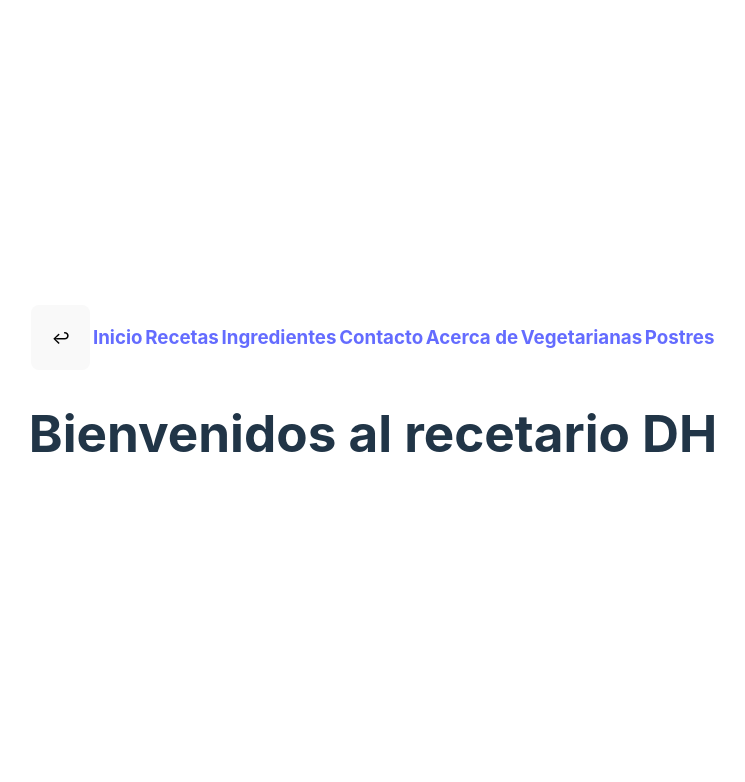
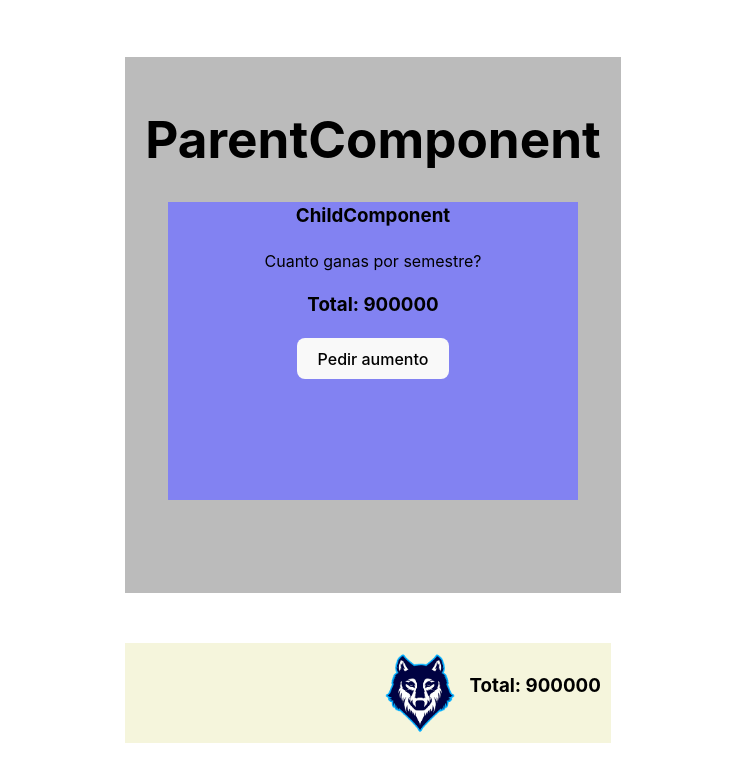
Before and after one commit to juliandevbra/food-project-c7, a React (Vite) app: page / in a window 1280 px wide. Shown: the top 782 px of the page, without its empty margins (267-1012 px from the left). Built offline with nearby package versions, Linux system fonts and the light colour scheme; no server answers.

Commit message:
Clase 19 - Context parte 1

```diff
--- a/src/App.css
+++ b/src/App.css
@@ -35,3 +35,36 @@
   width: 150px;
   object-fit: cover;
 }
+.parent{
+  padding: 20px;
+  height: 62vh;
+  background-color: #bbbbbb;
+  color:#000;
+}
+
+
+.child{
+  width: 90%;
+  height: 60%;
+  display: block;
+  margin: auto;
+  background-color: #8282f2;
+}
+
+
+.lobo-estepario{
+  background-color: beige;
+  display: flex;
+  justify-content: flex-end;
+  margin-top: 50px;
+  margin-right: 10px;
+  color: #000;
+  padding: 10px;
+}
+
+
+.lobo{
+  width: 80px;
+  height: 80px;
+  margin-right: 10px;
+}
--- a/src/App.jsx
+++ b/src/App.jsx
@@ -1,6 +1,10 @@
 import { useEffect, useState } from 'react'
 import { Route, Routes } from 'react-router-dom'
 import './App.css'
+import ChildComponent from './Clase 19/ChildComponent'
+import Context from './Clase 19/Context'
+import LoboEstepario from './Clase 19/LoboEstepario'
+import ParentComponent from './Clase 19/ParentComponent'
 import Deserts from './Components/Deserts'
 import LoginForm from './Components/LoginForm'
 import Navbar from './Components/Navbar'
@@ -17,35 +21,36 @@
 
 function App() {
 
-  const [recipes, setRecipes] = useState([])
-  const url = 'https://api.spoonacular.com/recipes/random?number=10&apiKey=68d481a0fbc340308fbf934f836ee8c6'
+  // const [recipes, setRecipes] = useState([])
+  // const url = 'https://api.spoonacular.com/recipes/random?number=10&apiKey=68d481a0fbc340308fbf934f836ee8c6'
 
-  useEffect(() => {
-      fetch(url)
-      .then(res => res.json())
-      .then(data => setRecipes(data.recipes))
-  }, [])
+  // useEffect(() => {
+  //     fetch(url)
+  //     .then(res => res.json())
+  //     .then(data => setRecipes(data.recipes))
+  // }, [])
 
-  console.log(recipes)
-
+  // console.log(recipes)
 
   return (
     <div className="App">
-      <Navbar/>
+      <ParentComponent/>
+      <LoboEstepario />
+      {/* <Navbar/>
       <Routes>
         <Route path={routes.home} element={<Home/>}>
-          <Route path="/vegetarianas" element={<Vegetarians/>}>
-            <Route path="/vegetarianas/veggie" element={<Veggie/>}/>
+          <Route path={routes.vegetarians} element={<Vegetarians/>}>
+            <Route path={routes.veggies} element={<Veggie/>}/>
           </Route>
-          <Route path="/postres" element={<Deserts/>}/>
+          <Route path={routes.deserts} element={<Deserts/>}/>
         </Route>
         <Route path={routes.ingredients} element={<Ingredients/>}/>
         <Route path={routes.recipes} element={<Recipes recipes={recipes}/>}/>
-        <Route path='/recipe/:id' element={<RecipeDetail recipes={recipes}/>}/>
+        <Route path={routes.recipe} element={<RecipeDetail recipes={recipes}/>}/>
         <Route path={routes.contact} element={<Contact/>}/>
         <Route path={routes.about} element={<About/>}/>
         <Route path='*' element={<NotFound/>}/>
-      </Routes>
+      </Routes> */}
     </div>
   )
 }
--- /dev/null
+++ b/src/Clase 19/ChildComponent.jsx
@@ -0,0 +1,19 @@
+import React, { useState } from 'react'
+import { useGlobalStates } from './Context'
+
+
+const ChildComponent = () => {
+  const {salario, setSalario} = useGlobalStates()
+
+  return (
+    <div className='child'>
+        <h3>ChildComponent</h3>
+        <p>Cuanto ganas por semestre?</p>
+        <h3>Total: {salario*6} </h3>
+        <button onClick={() => setSalario(salario + 6000)}>Pedir aumento</button>
+        {console.log('Hijo re-renderizado')}
+    </div>
+  )
+}
+
+export default ChildComponent
--- /dev/null
+++ b/src/Clase 19/Context.jsx
@@ -0,0 +1,18 @@
+import { createContext, useContext, useState } from "react";
+
+const GlobalStates = createContext()
+
+
+const Context = ({children}) => {
+    const [salario, setSalario] = useState(150000)
+
+    return (
+        <GlobalStates.Provider value={{salario, setSalario}}>
+            {children}
+        </GlobalStates.Provider>
+    )
+}
+
+export default Context
+
+export const useGlobalStates = () => useContext(GlobalStates)
--- /dev/null
+++ b/src/Clase 19/LoboEstepario.jsx
@@ -0,0 +1,18 @@
+import React from 'react'
+import { useGlobalStates } from './Context'
+import lobo from './lobo.png'
+
+const LoboEstepario = () => {
+
+  const {salario} = useGlobalStates()
+
+  return (
+    <div className='lobo-estepario'>
+        <img className='lobo' src={lobo} alt='lobo'/>
+        <h3>Total: {salario*6}</h3>
+        {console.log('Lobo re-renderizado')}
+    </div>
+  )
+}
+
+export default LoboEstepario
--- /dev/null
+++ b/src/Clase 19/ParentComponent.jsx
@@ -0,0 +1,16 @@
+import React, { useState } from 'react'
+import ChildComponent from './ChildComponent'
+
+
+const ParentComponent = ({children}) => {
+  console.log(children)
+  return (
+    <div className='parent'>
+        <h1>ParentComponent</h1>
+        <ChildComponent/>
+        {console.log('Padre re-renderizado')}
+    </div>
+  )
+}
+
+export default ParentComponent
--- a/src/main.jsx
+++ b/src/main.jsx
@@ -3,9 +3,12 @@
 import App from './App'
 import './index.css'
 import { BrowserRouter } from 'react-router-dom'
+import Context from './Clase 19/Context'
 
 ReactDOM.createRoot(document.getElementById('root')).render(
     <BrowserRouter>
-      <App />
+      <Context>
+        <App />
+      </Context>
     </BrowserRouter>
 )
--- a/src/routes.js
+++ b/src/routes.js
@@ -4,5 +4,8 @@
     contact: '/contacto',
     about: '/acerca',
     recipes: '/recetas',
-    recipe: '/recipe/:id'
+    recipe: '/recipe/:id',
+    vegetarians: '/vegetarianas',
+    deserts: '/postres',
+    veggies: '/vegetarianas/veggie'
 }
```
Also changed, not shown: src/Clase 19/lobo.png (added).
